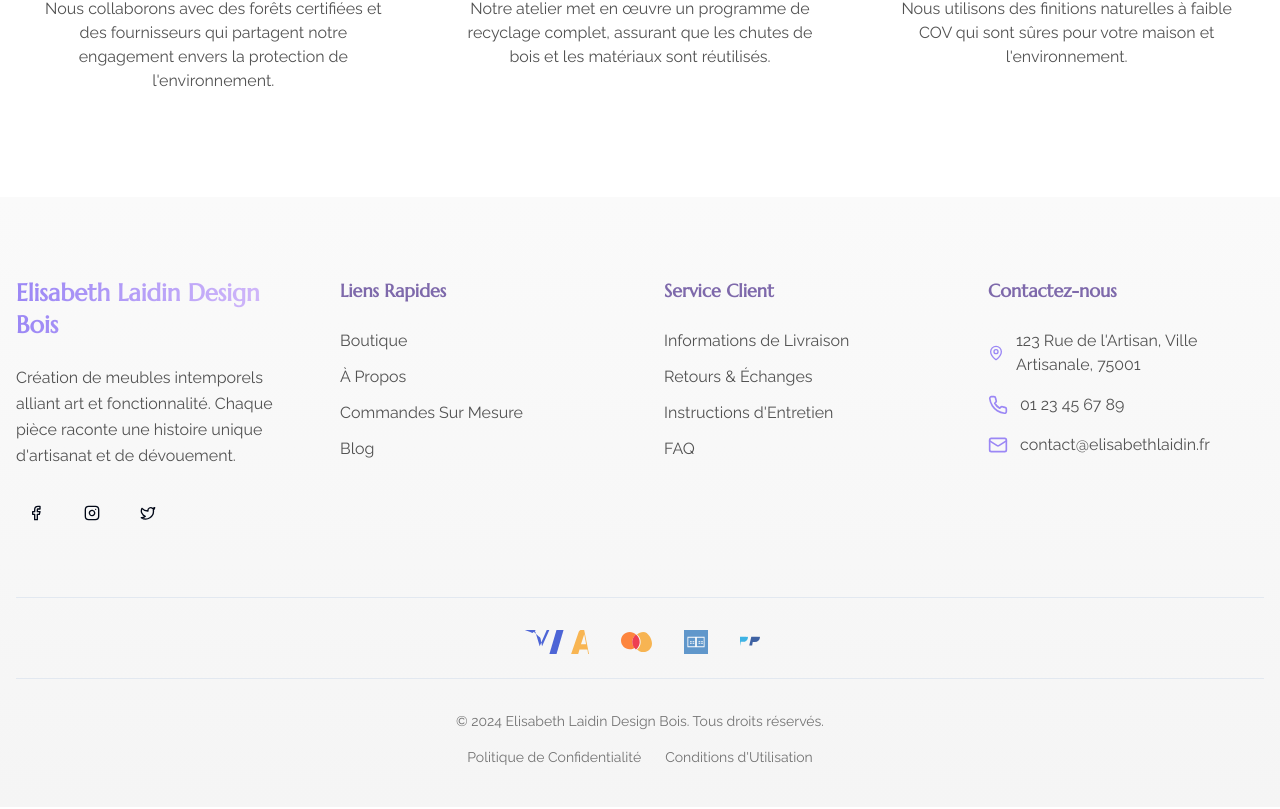
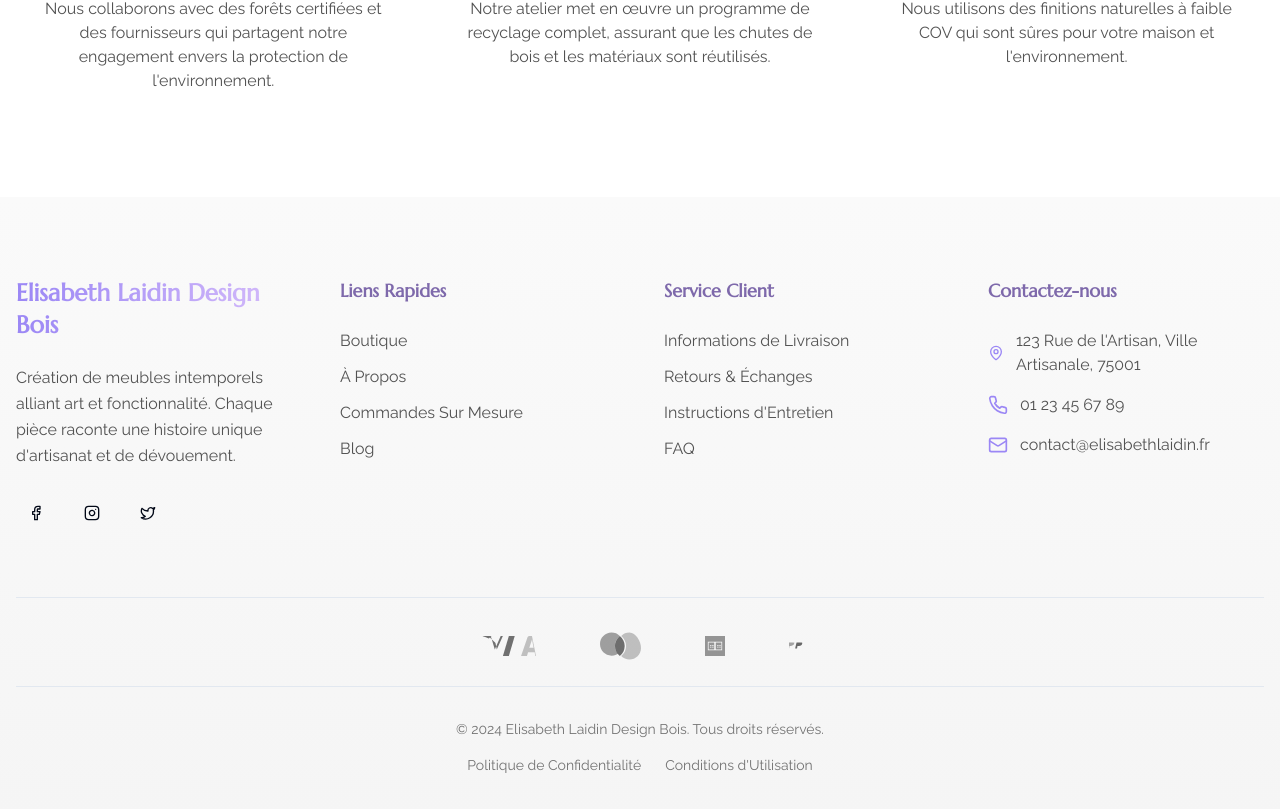
Before and after one commit to Jeanfr1/cozycraft-home, a React (Vite) app: page / in a window 1280 px wide. Shown: the part 4325-5134 px from the top of the page. Built offline with nearby package versions, Linux system fonts and the light colour scheme.

Commit message:
Fix layout issues in components
Addressed layout problems in various components as per the provided feedback. Adjustments made to improve overall appearance and functionality.
[skip gpt_engineer]

```diff
--- a/src/components/Footer.tsx
+++ b/src/components/Footer.tsx
@@ -114,29 +114,29 @@ export const Footer = () => {
         </div>
 
         <div className="border-t border-neutral-200 pt-8 pb-6">
-          <div className="flex flex-wrap justify-center items-center gap-8">
+          <div className="flex flex-wrap justify-center items-center gap-16 px-4">
             <img
               src="/visa.svg"
               alt="Visa"
-              className="h-6 w-auto opacity-75 hover:opacity-100 transition-opacity"
+              className="h-5 w-auto opacity-70 hover:opacity-100 transition-opacity grayscale hover:grayscale-0"
               loading="lazy"
             />
             <img
               src="/mastercard.svg"
               alt="Mastercard"
-              className="h-6 w-auto opacity-75 hover:opacity-100 transition-opacity"
+              className="h-8 w-auto opacity-70 hover:opacity-100 transition-opacity grayscale hover:grayscale-0"
               loading="lazy"
             />
             <img
               src="/amex.svg"
               alt="American Express"
-              className="h-6 w-auto opacity-75 hover:opacity-100 transition-opacity"
+              className="h-5 w-auto opacity-70 hover:opacity-100 transition-opacity grayscale hover:grayscale-0"
               loading="lazy"
             />
             <img
               src="/paypal.svg"
               alt="PayPal"
-              className="h-6 w-auto opacity-75 hover:opacity-100 transition-opacity"
+              className="h-4 w-auto opacity-70 hover:opacity-100 transition-opacity grayscale hover:grayscale-0"
               loading="lazy"
             />
           </div>
```
